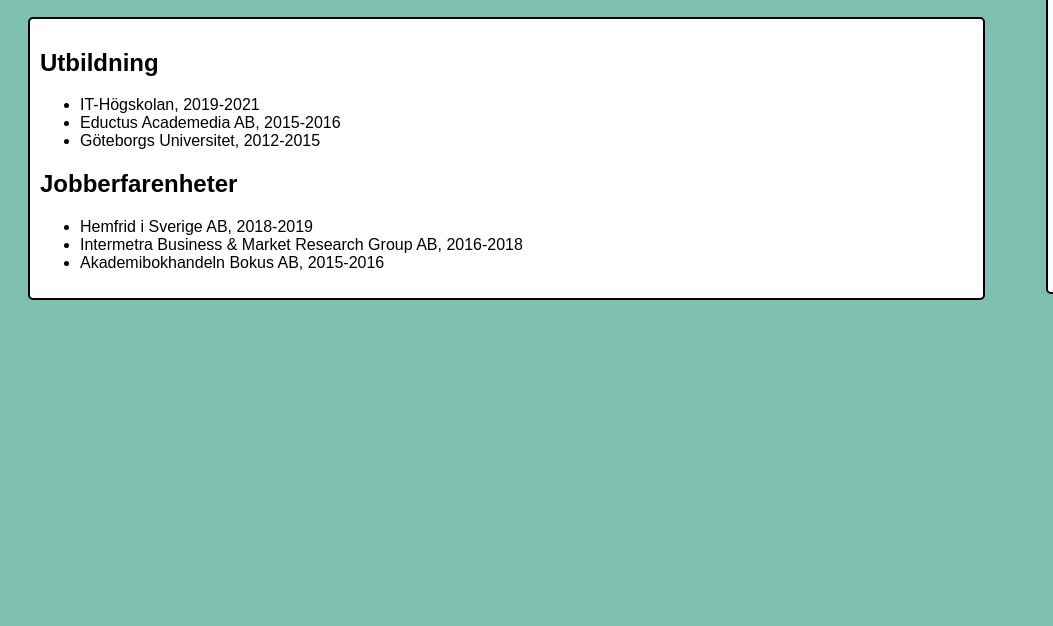
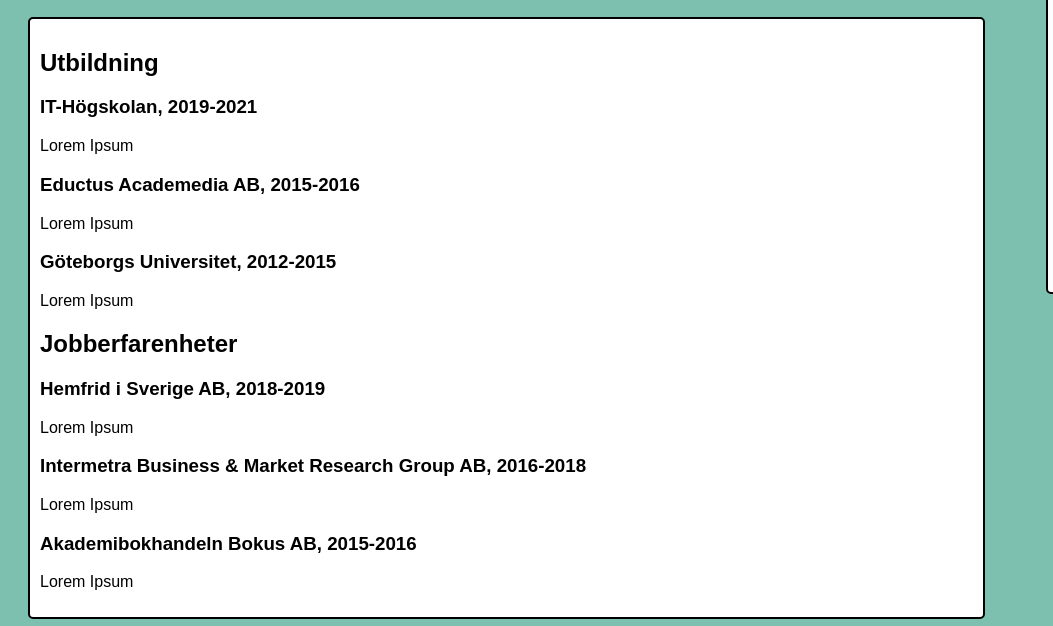
Before and after one commit to sacrificedmoon/sacrificedmoon.github.io, a plain HTML site: page index.html in a window 1280 px wide. Shown: the part 359-985 px from the top of the page, 0-1053 px from the left. Before the commit the page ends 800 px from the top, so only its background shows below. Drawn offline with Linux system fonts and the light colour scheme.

Commit message:
Changed from a list in section skills to headers and paragrafs

```diff
--- a/index.html
+++ b/index.html
@@ -23,21 +23,23 @@
       sunt in culpa qui officia deserunt mollit anim id est laborum."</p>
   </section>
   <section class="skills">
-    <div>
+      <div>
       <h2>Utbildning</h2>
-      <ul>
-        <li>IT-Högskolan, 2019-2021</li>
-        <li>Eductus Academedia AB, 2015-2016</li>
-        <li>Göteborgs Universitet, 2012-2015</li>
-      </ul>
+        <h3>IT-Högskolan, 2019-2021</h3>
+        <p>Lorem Ipsum</p>
+        <h3>Eductus Academedia AB, 2015-2016</h3>
+        <p>Lorem Ipsum</p>
+        <h3>Göteborgs Universitet, 2012-2015</h3>
+        <p>Lorem Ipsum</p>
     </div>
     <div>
       <h2>Jobberfarenheter</h2>
-      <ul>
-        <li>Hemfrid i Sverige AB, 2018-2019</li>
-        <li>Intermetra Business & Market Research Group AB, 2016-2018</li>
-        <li>Akademibokhandeln Bokus AB, 2015-2016</li>
-      </ul>
+        <h3>Hemfrid i Sverige AB, 2018-2019</h3>
+        <p>Lorem Ipsum</p>
+        <h3>Intermetra Business & Market Research Group AB, 2016-2018</h3>
+        <p>Lorem Ipsum</p>
+        <h3>Akademibokhandeln Bokus AB, 2015-2016</h3>
+        <p>Lorem Ipsum</p>
     </div>
   </section>
 </body>
--- a/style.css
+++ b/style.css
@@ -40,6 +40,10 @@ section {
   width: 75%;
 }
 
+.skills div {
+  display: block;
+}
+
 @media screen and (max-width: 800px) {
   body {
     width: 100%;
```
